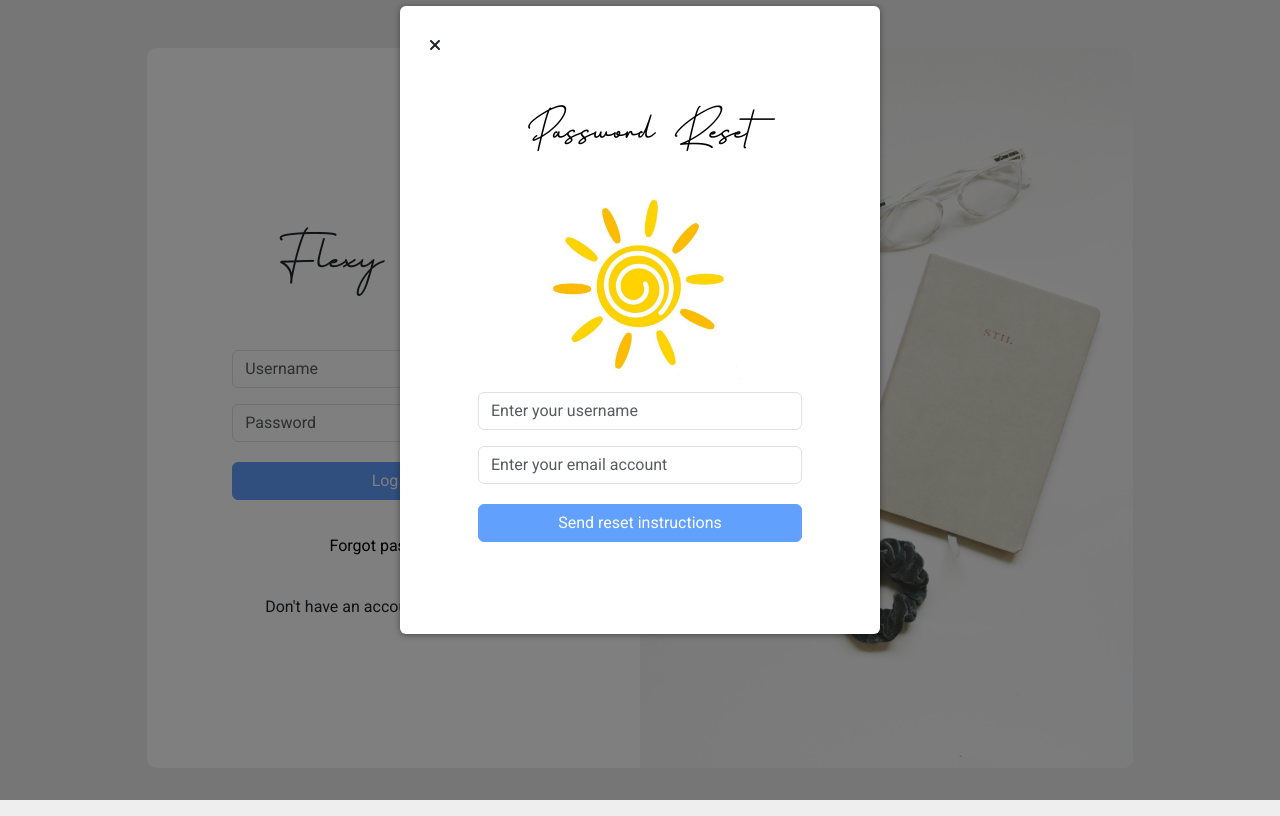
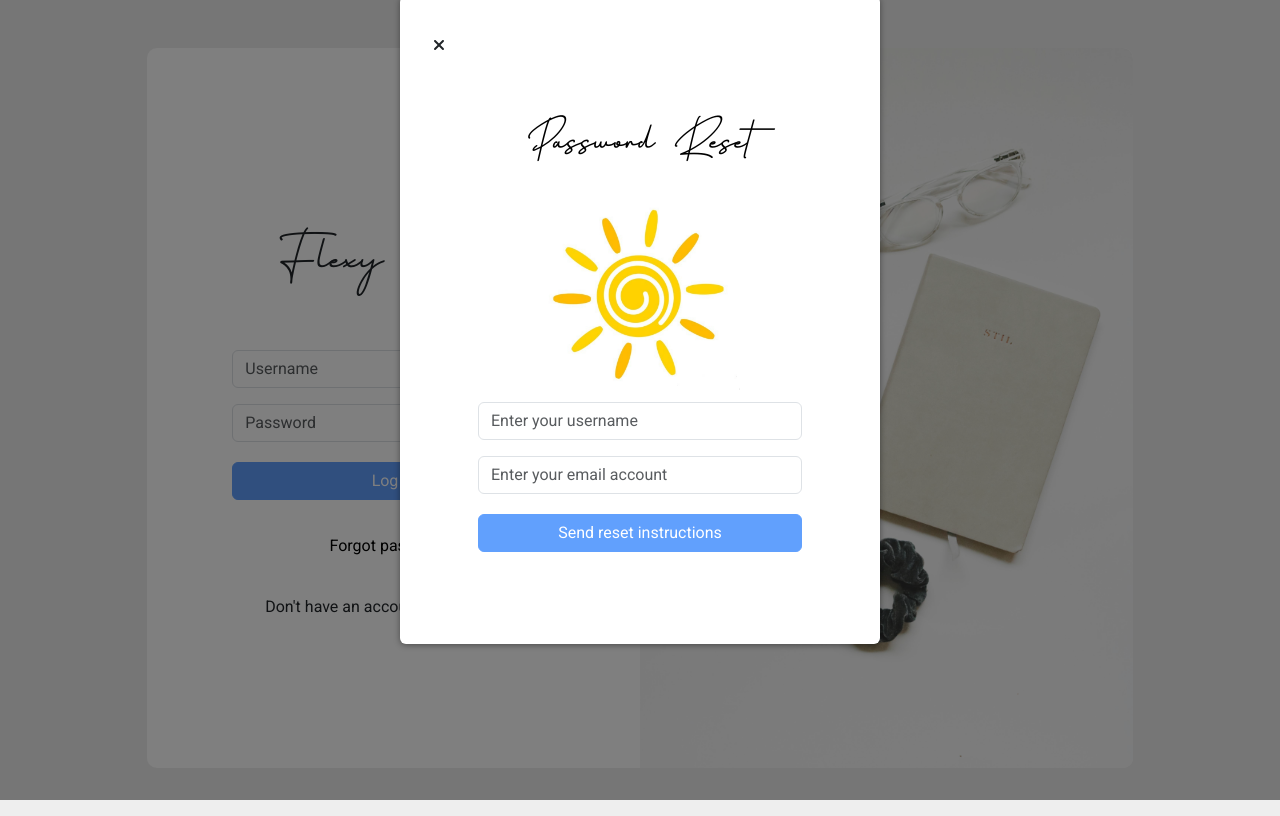
Before and after one commit to Elie-Soued/flexytasks, an Angular app: page / in a window 1280 px wide. Both pictures are taken after a click on the button "Forgot password?". Built offline with nearby package versions, Linux system fonts and the light colour scheme.

Commit message:
adding padding to the close icon

```diff
--- a/src/app/views/landingpage/forgotpasswordmodal/forgotpasswordmodal.component.html
+++ b/src/app/views/landingpage/forgotpasswordmodal/forgotpasswordmodal.component.html
@@ -14,7 +14,7 @@
       <button
         id="closeModal"
         class="btn"
-        style="border-radius: 0px"
+        style="border-radius: 0px; padding: 1rem"
         (click)="closeModal()"
       >
         <fa-icon class="iconColor" [icon]="closeModalIcon"></fa-icon>
```
